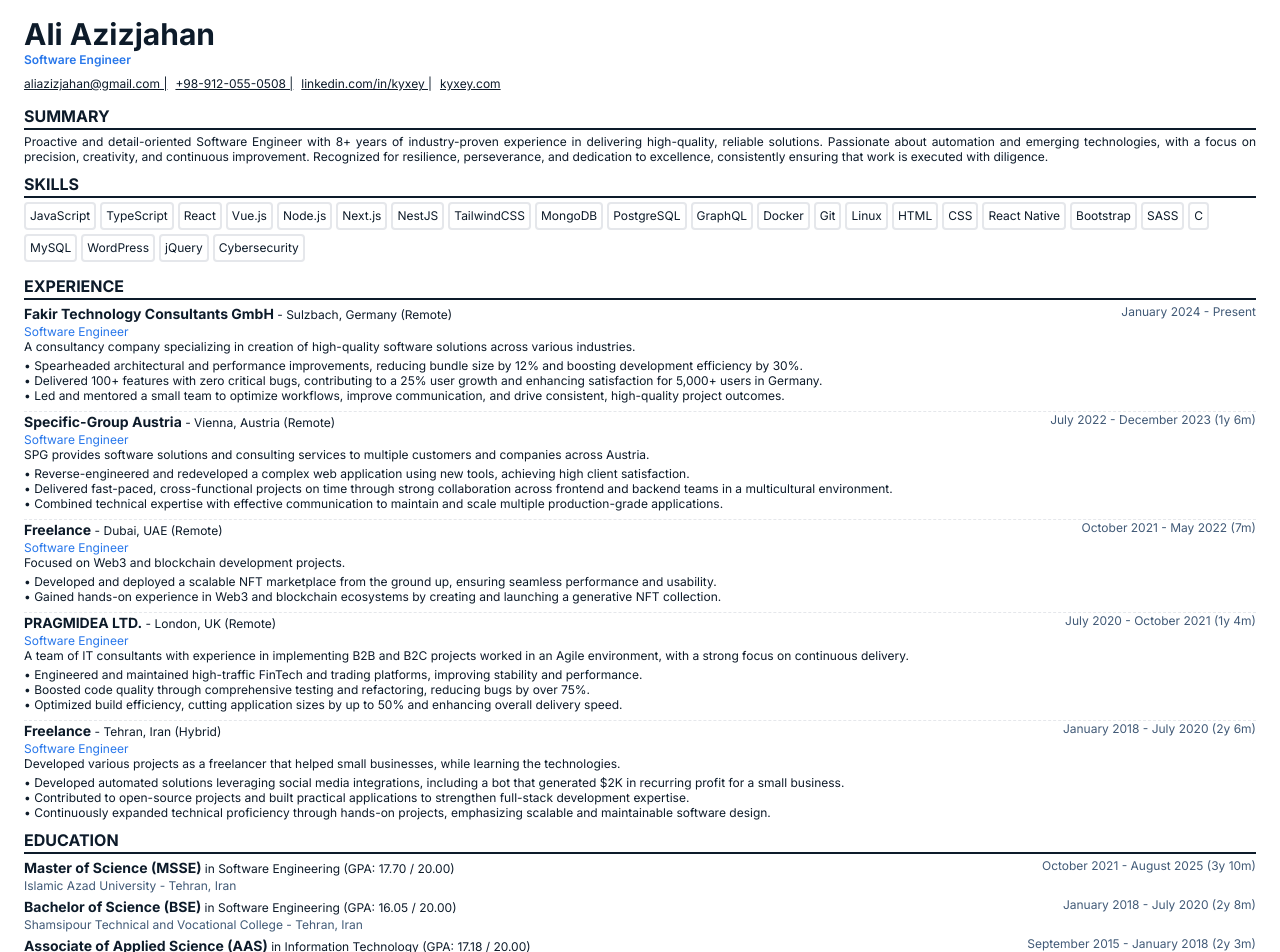
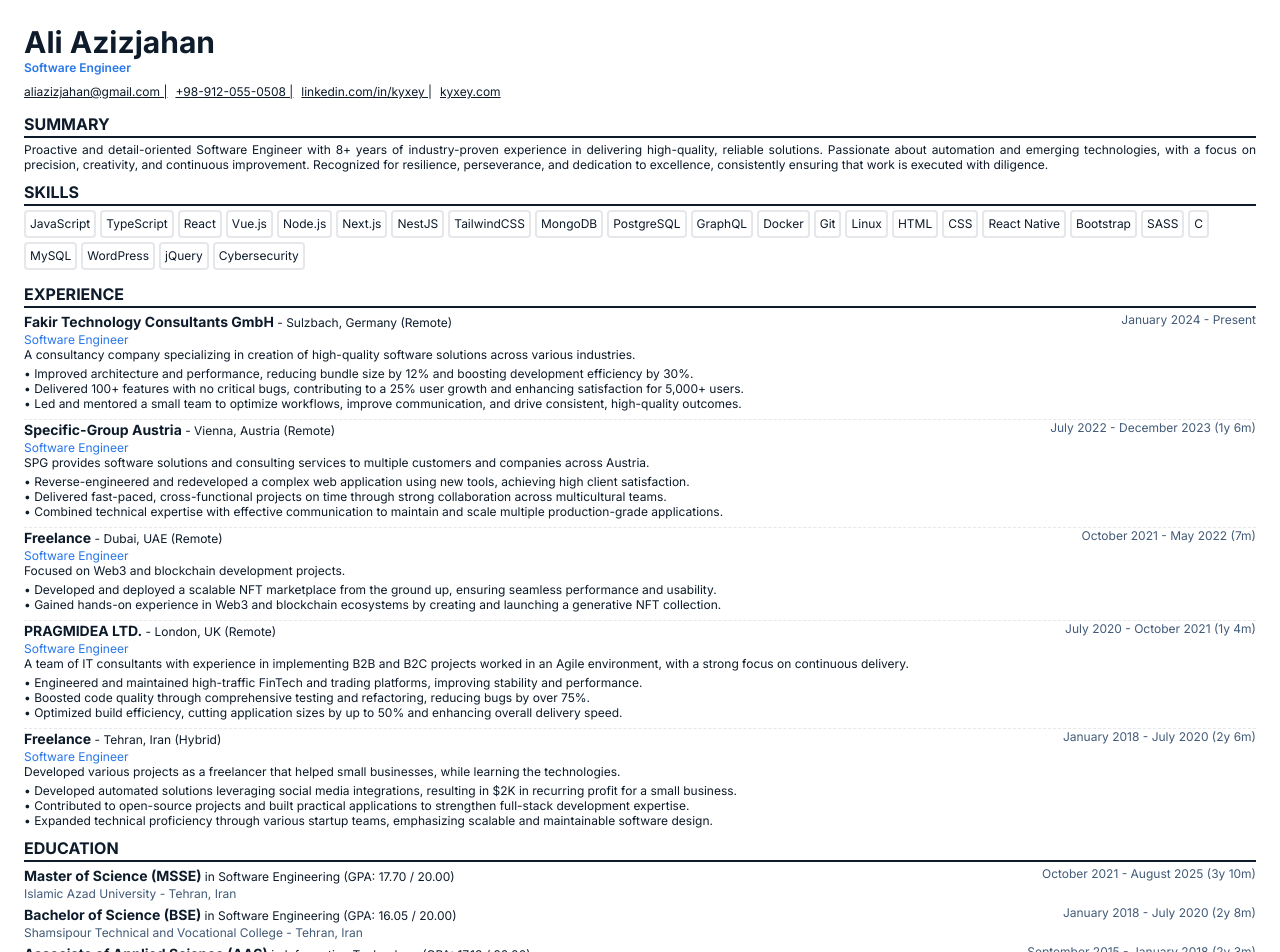
Before and after one commit to Kyxey/Kyxey.github.io, a Vue app: page /cv in a window 1280 px wide. Shown: the top 952 px of the page. Built offline with nearby package versions, Linux system fonts and the light colour scheme.

Commit message:
feat: adds the new resume and updates the experience

```diff
--- a/src/consts/experiences.ts
+++ b/src/consts/experiences.ts
@@ -19,9 +19,9 @@ const experiences: Experience[] = [
     description:
       'A consultancy company specializing in creation of high-quality software solutions across various industries.',
     achievements: [
-      'Spearheaded architectural and performance improvements, reducing bundle size by 12% and boosting development efficiency by 30%.',
-      'Delivered 100+ features with zero critical bugs, contributing to a 25% user growth and enhancing satisfaction for 5,000+ users in Germany.',
-      'Led and mentored a small team to optimize workflows, improve communication, and drive consistent, high-quality project outcomes.',
+      'Improved architecture and performance, reducing bundle size by 12% and boosting development efficiency by 30%.',
+      'Delivered 100+ features with no critical bugs, contributing to a 25% user growth and enhancing satisfaction for 5,000+ users.',
+      'Led and mentored a small team to optimize workflows, improve communication, and drive consistent, high-quality outcomes.',
     ],
   },
   {
@@ -33,7 +33,7 @@ const experiences: Experience[] = [
       'SPG provides software solutions and consulting services to multiple customers and companies across Austria.',
     achievements: [
       'Reverse-engineered and redeveloped a complex web application using new tools, achieving high client satisfaction.',
-      'Delivered fast-paced, cross-functional projects on time through strong collaboration across frontend and backend teams in a multicultural environment.',
+      'Delivered fast-paced, cross-functional projects on time through strong collaboration across multicultural teams.',
       'Combined technical expertise with effective communication to maintain and scale multiple production-grade applications.',
     ],
   },
@@ -69,9 +69,9 @@ const experiences: Experience[] = [
     description:
       'Developed various projects as a freelancer that helped small businesses, while learning the technologies.',
     achievements: [
-      'Developed automated solutions leveraging social media integrations, including a bot that generated $2K in recurring profit for a small business.',
+      'Developed automated solutions leveraging social media integrations, resulting in $2K in recurring profit for a small business.',
       'Contributed to open-source projects and built practical applications to strengthen full-stack development expertise.',
-      'Continuously expanded technical proficiency through hands-on projects, emphasizing scalable and maintainable software design.',
+      'Expanded technical proficiency through various startup teams, emphasizing scalable and maintainable software design.',
     ],
   },
 ];
--- a/src/views/CVPage.vue
+++ b/src/views/CVPage.vue
@@ -1,6 +1,6 @@
 <template>
   <div
-    class="min-w-full max-w-full overflow-hidden mx-auto bg-white flex flex-col px-6 py-4 gap-2 min-h-screen cv-container"
+    class="min-w-full max-w-full overflow-hidden mx-auto bg-white flex flex-col p-6 gap-2 min-h-screen cv-container"
   >
     <!-- Name and title -->
     <div>
@@ -104,7 +104,7 @@
       </section>
 
       <!-- Languages -->
-      <section class="mt-6">
+      <section>
         <h3 :class="styles.sectionTitle">LANGUAGES</h3>
         <div class="flex justify-between">
           <div v-for="language in languages" :key="language.name">
@@ -115,7 +115,7 @@
       </section>
 
       <!-- Certificates -->
-      <section>
+      <section class="mt-14">
         <h3 :class="styles.sectionTitle">CERTIFICATES</h3>
         <div
           v-for="certificate in certifications"
```
Also changed, not shown: 1 other file (tests, documents, lock files or other folders).
